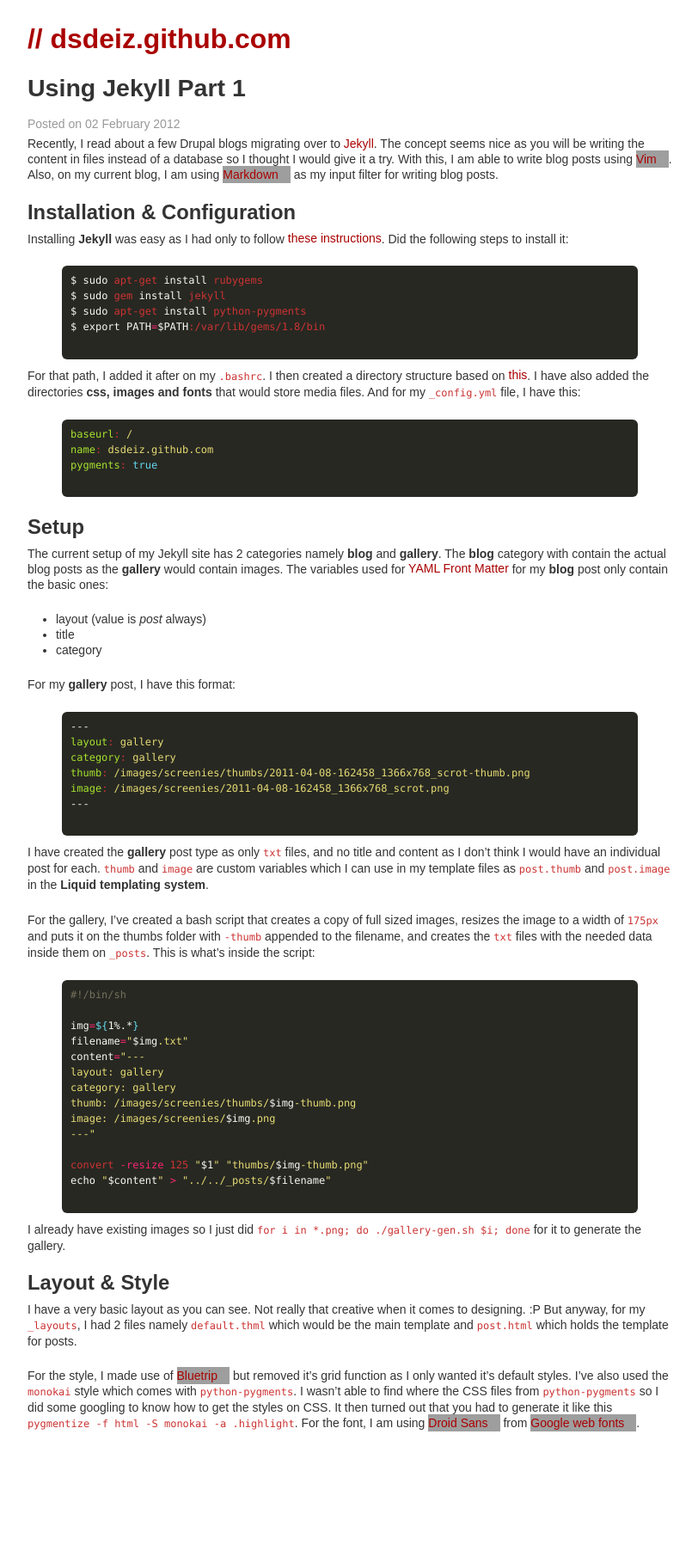
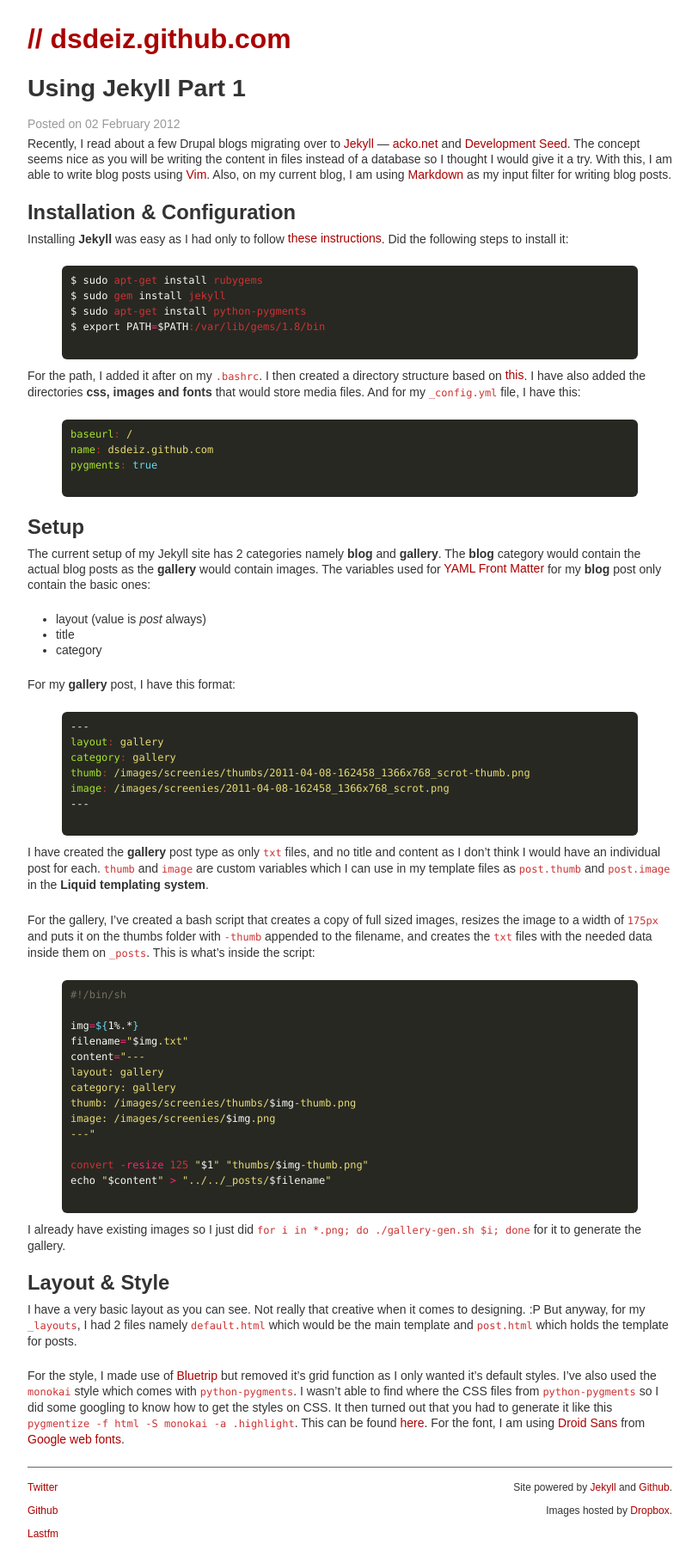
Before and after one commit to dsdeiz/old-blog, a Jekyll site: the page built from _posts/2012-02-02-jekyll-1.md, in a window 1280 px wide. Shown: the whole page at 86% size, without its empty margins (233-1045 px from the left). Built offline with Jekyll 4.4.1, drawn with Linux system fonts in a browser that asks for light colours; some web fonts are replaced; before the commit the page ends 1709 px from its top, so only the background shows below that; grey boxes are pictures that could not be loaded.

Commit message:
Minor updates; post update...

```diff
--- a/_includes/footer.html
+++ b/_includes/footer.html
@@ -1,2 +1,12 @@
 <div class="footer">
+  <div class="block first">
+    <ul>
+      <li><a href="https://twitter.com/breadpan">Twitter</a></li>
+      <li><a href="http://github.com/dsdeiz">Github</a></li>
+      <li><a href="http://www.last.fm/user/dsdeiz">Lastfm</a></li>
+    </ul>
+  </div>
+  <div class="block last">
+    Site powered by <a href="https://github.com/mojombo/jekyll">Jekyll</a> and <a href="https://github.com">Github</a>.<br />Images hosted by <a href="http://db.tt/dzLS9TI4">Dropbox</a>.
+  </div>
 </div>
--- a/_posts/2012-02-02-jekyll-1.md
+++ b/_posts/2012-02-02-jekyll-1.md
@@ -4,7 +4,7 @@
 category: blog
 ---
 
-Recently, I read about a few Drupal blogs migrating over to [Jekyll](https://github.com/mojombo/jekyll). The concept seems nice as you will be writing the content in files instead of a database so I thought I would give it a try. With this, I am able to write blog posts using [Vim](http://www.vim.org/). Also, on my current blog, I am using [Markdown](http://daringfireball.net/projects/markdown/) as my input filter for writing blog posts.
+Recently, I read about a few Drupal blogs migrating over to [Jekyll](https://github.com/mojombo/jekyll) &mdash; [acko.net](http://acko.net/blog/making-love-to-webkit/) and [Development Seed](http://developmentseed.org/blog/2011/09/09/jekyll-github-pages/). The concept seems nice as you will be writing the content in files instead of a database so I thought I would give it a try. With this, I am able to write blog posts using [Vim](http://www.vim.org/). Also, on my current blog, I am using [Markdown](http://daringfireball.net/projects/markdown/) as my input filter for writing blog posts.
 
 ## Installation &amp; Configuration
 
@@ -17,7 +17,7 @@
 $ export PATH=$PATH:/var/lib/gems/1.8/bin
 {% endhighlight %}
 
-For that path, I added it after on my `.bashrc`. I then created a directory structure based on [this](https://github.com/mojombo/jekyll/wiki/Usage). I have also added the directories **css, images and fonts** that would store media files. And for my `_config.yml` file, I have this:
+For the path, I added it after on my `.bashrc`. I then created a directory structure based on [this](https://github.com/mojombo/jekyll/wiki/Usage). I have also added the directories **css, images and fonts** that would store media files. And for my `_config.yml` file, I have this:
 
 {% highlight yaml %}
 baseurl: /
@@ -27,7 +27,7 @@
 
 ## Setup
 
-The current setup of my Jekyll site has 2 categories namely **blog** and **gallery**. The **blog** category with contain the actual blog posts as the **gallery** would contain images. The variables used for [YAML Front Matter](https://github.com/mojombo/jekyll/wiki/YAML-Front-Matter) for my **blog** post only contain the basic ones:
+The current setup of my Jekyll site has 2 categories namely **blog** and **gallery**. The **blog** category would contain the actual blog posts as the **gallery** would contain images. The variables used for [YAML Front Matter](https://github.com/mojombo/jekyll/wiki/YAML-Front-Matter) for my **blog** post only contain the basic ones:
 
 * layout (value is *post* always)
 * title
@@ -68,6 +68,6 @@
 
 ## Layout &amp; Style
 
-I have a very basic layout as you can see. Not really that creative when it comes to designing. :P But anyway, for my `_layouts`, I had 2 files namely `default.thml` which would be the main template and `post.html` which holds the template for posts.
+I have a very basic layout as you can see. Not really that creative when it comes to designing. :P But anyway, for my `_layouts`, I had 2 files namely `default.html` which would be the main template and `post.html` which holds the template for posts.
 
-For the style, I made use of [Bluetrip](http://bluetrip.org/) but removed it's grid function as I only wanted it's default styles. I've also used the `monokai` style which comes with `python-pygments`. I wasn't able to find where the CSS files from `python-pygments` so I did some googling to know how to get the styles on CSS. It then turned out that you had to generate it like this `pygmentize -f html -S monokai -a .highlight`. For the font, I am using [Droid Sans](http://www.google.com/webfonts/specimen/Droid+Sans) from [Google web fonts](http://www.google.com/webfonts).
+For the style, I made use of [Bluetrip](http://bluetrip.org/) but removed it's grid function as I only wanted it's default styles. I've also used the `monokai` style which comes with `python-pygments`. I wasn't able to find where the CSS files from `python-pygments` so I did some googling to know how to get the styles on CSS. It then turned out that you had to generate it like this `pygmentize -f html -S monokai -a .highlight`. This can be found [here](http://pygments.org/docs/cmdline/#generating-styles). For the font, I am using [Droid Sans](http://www.google.com/webfonts/specimen/Droid+Sans) from [Google web fonts](http://www.google.com/webfonts).
--- a/css/screen.css
+++ b/css/screen.css
@@ -136,7 +136,7 @@
 a[href$=".rss"],
 a[href$=".rdf"]   { background-image: url(../images/icons/feed.png); }
 a[href^="aim:"]   { background-image: url(../images/icons/im.png); }
-a[href^="http://yourwebsite.com"] { background:none; padding:0; margin:0; }
+a[href^="http://dsdeiz.github.com"] { background:none; padding:0; margin:0; }
 
 /*** TEXT CLASSES ***/
 .small {font-size:.8em;margin-bottom:1.875em;line-height:1.875em;}
--- a/css/style.css
+++ b/css/style.css
@@ -14,6 +14,21 @@
 
 a:hover {
   text-decoration: underline;
+}
+
+/* Don't like 'em */
+a[href^="http:"],
+a[href^="mailto:"],
+a[href^="http:"]:visited,
+a[href$=".pdf"],
+a[href$=".doc"],
+a[href$=".xls"],
+a[href$=".rss"],
+a[href$=".rdf"],
+a[href^="aim:"],
+a[href^="http://dsdeiz.github.com"] {
+  background-image: none;
+  padding: 0;
 }
 
 code {
@@ -61,6 +76,8 @@
   margin-left: 0;
   padding-left: 0;
   list-style: none;
+  width: 100%;
+  overflow: hidden;
 }
 
 ul.list-gallery li {
@@ -76,3 +93,32 @@
 ul.list-gallery li a:hover img {
   border-color: #08c;
 }
+
+.footer {
+  width: 100%;
+  overflow: hidden;
+  font-family: 'Droid Sans', sans-serif;
+  font-size: 12px;
+  padding: 10px 0 0;
+  border-top: 1px solid #666;
+}
+
+.footer .block {
+  float: left;
+  width: 50%;
+}
+
+.footer .first {
+  text-align: left;
+}
+
+.footer .last {
+  text-align: right;
+}
+
+.footer ul,
+.footer ul li {
+  list-style: none;
+  margin: 0;
+  padding: 0;
+}
```
